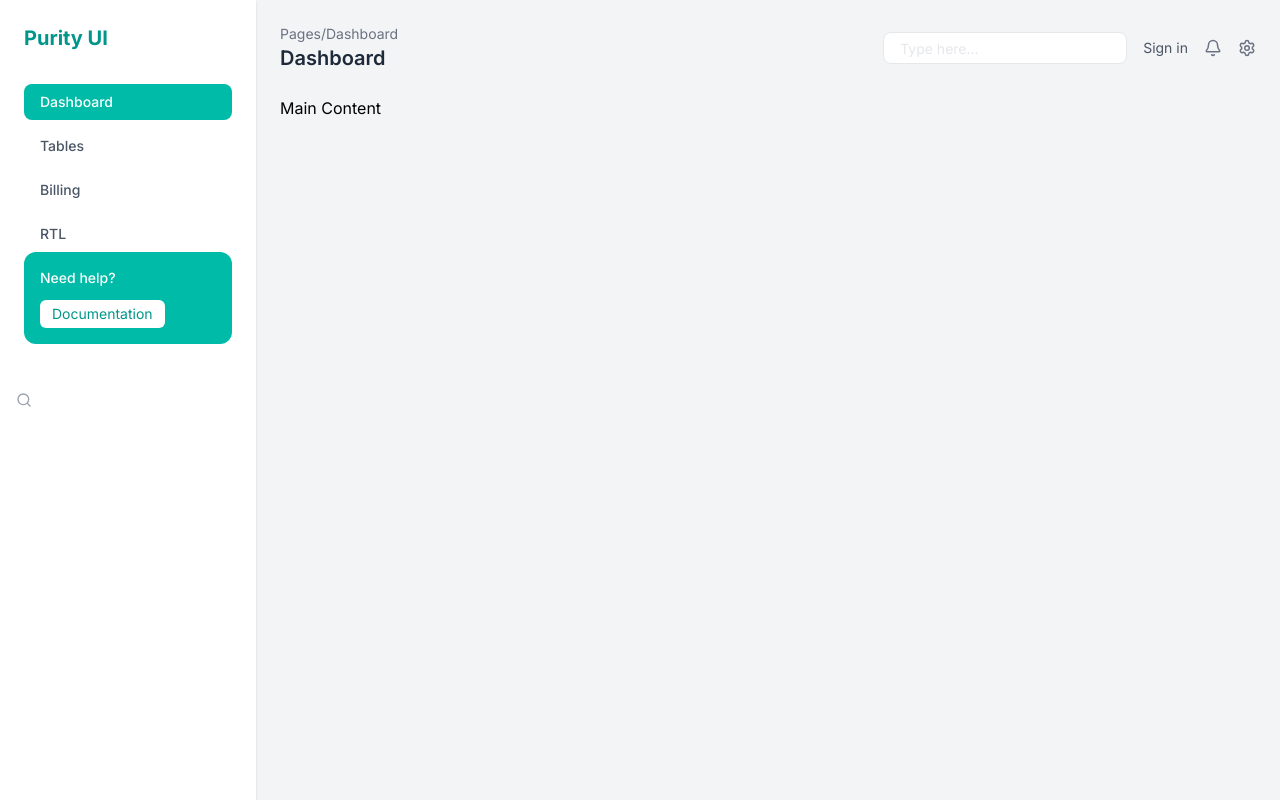
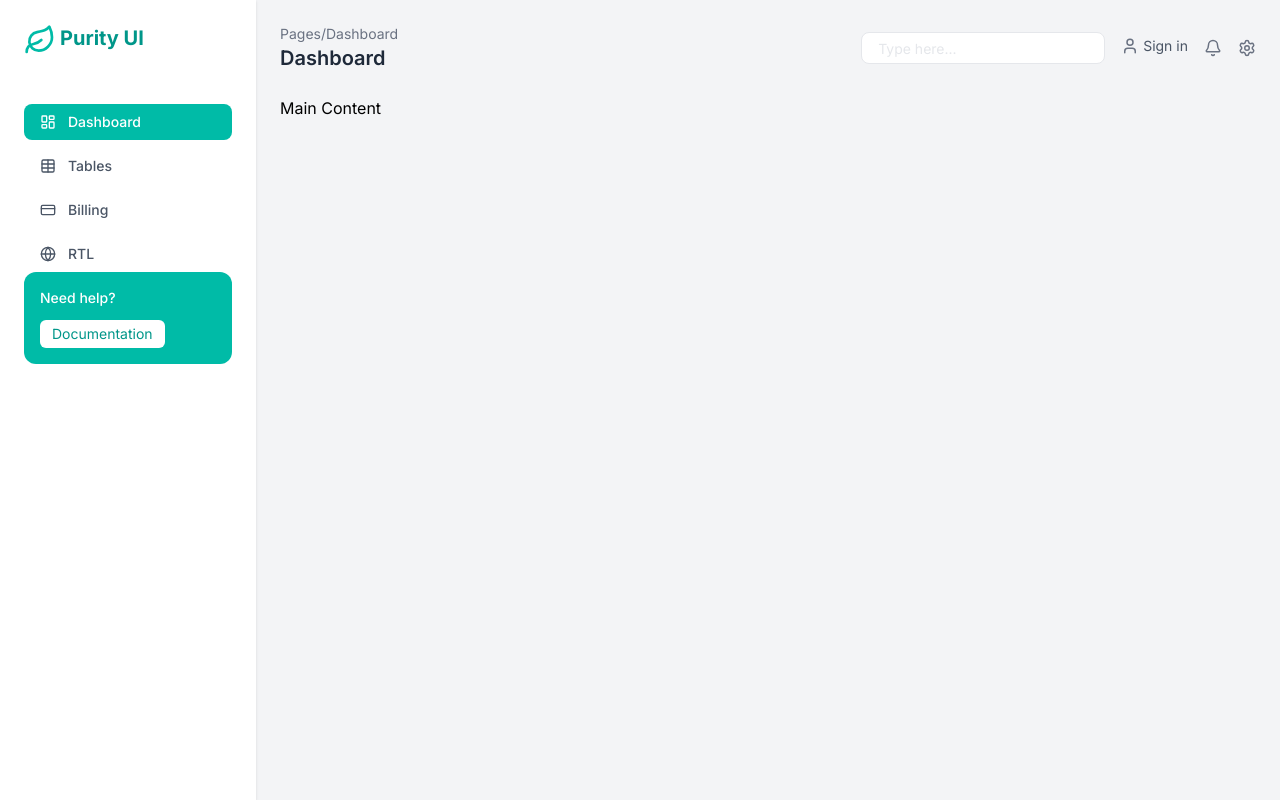
Before and after one commit to adewoletimothy/castech-landingpage, a Next.js app in the folder landing-page/: page / in a window 1280 px wide. Built offline with nearby package versions, Linux system fonts and the light colour scheme.

Commit message:
added icons for navbar again

```diff
--- a/landing-page/app/components/layout/Navbar.tsx
+++ b/landing-page/app/components/layout/Navbar.tsx
@@ -1,5 +1,5 @@
 
-import { Bell, Settings, Search } from "lucide-react"
+import { Bell, Settings, Search, User } from "lucide-react"
 
 export default function Navbar () {
   return (
@@ -13,18 +13,20 @@ export default function Navbar () {
             </h2>
         </div>
         <div className='flex items-center gap-4'>
-            <Search className='absolute left-4 top-1/2 transform -translate-y-1/2 text-gray-400'
-            size={16}
-            />
+            {/* <Search className="text-gray-500 cursor-pointer hover:text-gray-800" size={18}/> */}
             <input
                 type="text"
                 placeholder='Type here...'
                 className='hidden md:block h-8 placeholder-gray-200 bg-white border border-gray-200 rounded-lg px-4 py-2
                             text-sm text-black focus:outline-none focus:ring-2 focus:ring-teal-500'
             />
-            <button className='text-sm text-gray-600 cursor-pointer hover:text-gray-900'>
-                Sign in
-            </button>
+            <div className="flex items-center gap-1 mb-1">
+                <User className="text-gray-500 cursor-pointer hover:text-gray-800" size={18}/>
+                <button className='text-sm text-gray-600 cursor-pointer hover:text-gray-900'>
+                    Sign in
+                </button>
+            </div>
+
             <Bell className="text-gray-500 cursor-pointer hover:text-gray-800" size={18}/>
             <Settings className="text-gray-500 cursor-pointer hover:text-gray-800" size={18}/>
         </div>
--- a/landing-page/app/components/layout/Sidebar.tsx
+++ b/landing-page/app/components/layout/Sidebar.tsx
@@ -1,16 +1,35 @@
+import { LayoutDashboard, Table, CreditCard, Globe, Leaf } from "lucide-react"
+
 
 export default function Home() {
   return (
 
       <aside className="w-64 bg-white shadow-sm p-6 hidden md:flex md:flex-col">
-        <h1 className="text-xl font-bold mb-8 text-teal-600">
+        <div className="flex items-center gap-1 mb-8">
+        <Leaf size={32} className="text-teal-500 mb-4" />
+        <h1 className="text-xl font-bold mb-5 text-teal-600">
           Purity UI
         </h1>
+
+        </div>
         <nav className="space-y-2">
-          <SidebarItem label="Dashboard" active/>
-          <SidebarItem label="Tables"/>
-          <SidebarItem label="Billing"/>
-          <SidebarItem label="RTL"/>
+          <SidebarItem
+            label="Dashboard"
+            icon={LayoutDashboard}
+            active
+           />
+          <SidebarItem
+            label="Tables"
+            icon={Table}
+           />
+          <SidebarItem
+            label="Billing"
+            icon={CreditCard}
+           />
+          <SidebarItem
+            label="RTL"
+            icon={Globe}
+           />
         </nav>
 
         <div className="flex-1">
@@ -31,16 +50,19 @@ export default function Home() {
 
 function SidebarItem({
   label,
+  icon: Icon,
   active = false,
 }: {
-  label: string;
+  label: string
+  icon: any
   active?: boolean;
 }){
   return (
-    <div className={`px-4 py-2 rounded-lg text-sm font-medium cursor-pointer transition ${
+    <div className={`flex items-center gap-3 px-4 py-2 rounded-lg text-sm font-medium cursor-pointer transition ${
       active ? 'bg-teal-500 text-white' : 'text-gray-600 hover:bg-gray-100'
     }`} >
-      {label}
+    <Icon size={16} />
+    {label}
 
     </div>
   )
```
